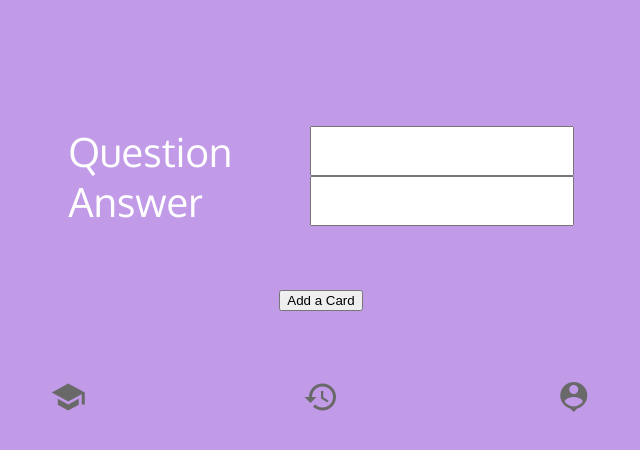
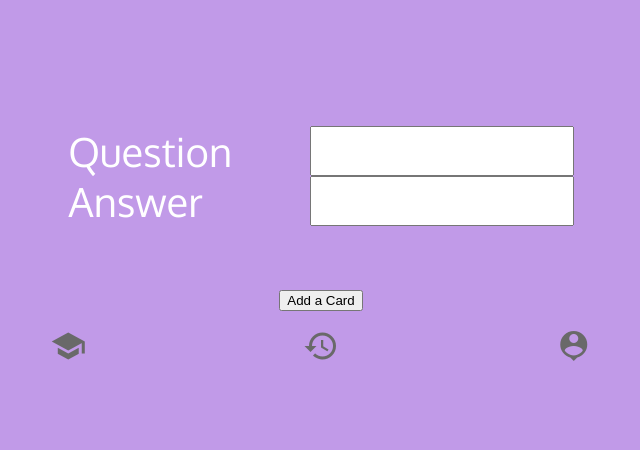
Before and after one commit to jkyletreman/flash_web_app, a React (Create React App) app: page /create in a window 1280 px wide. Shown: the top 450 px of the page, without its empty margins (319-959 px from the left). Built offline with nearby package versions, Linux system fonts and the light colour scheme; a web font is replaced by a local one.

Commit message:
Fix spacing

```diff
--- a/src/components/js/CardNav.js
+++ b/src/components/js/CardNav.js
@@ -36,7 +36,7 @@ export default class CardNav extends Component {
   render() {
     return (<MuiThemeProvider>
       <React.Fragment>
-        <div style={this.props.combineStyleObjects(grid.IconContainer, {paddingTop: '5%'})}>
+        <div style={this.props.combineStyleObjects(grid.IconContainer, {paddingTop: '1%'})}>
           {/* previous card */}
           <Icon colors={this.props.colors} text={'fast_rewind'} grid={grid.IconLeft} />
           {/* next card */}
--- a/src/components/js/NavBar.js
+++ b/src/components/js/NavBar.js
@@ -36,7 +36,7 @@ export default class NavBar extends Component {
   render() {
     return (<MuiThemeProvider>
       <React.Fragment>
-        <div style={this.props.combineStyleObjects(grid.IconContainer, {paddingTop: '5%'})}>
+        <div style={this.props.combineStyleObjects(grid.IconContainer, {paddingTop: '1%'})}>
           <Icon colors={this.props.colors} text={'school'} grid={grid.IconLeft}/>
           <Icon colors={this.props.colors} text={'history'} grid={grid.IconCenter} onClick={this.handleClick}/>
           <Icon colors={this.props.colors} text={'person_pin'} grid={grid.IconRight}/>
--- a/src/components/js/Test.js
+++ b/src/components/js/Test.js
@@ -17,12 +17,12 @@ const grid = {
   answer1: {
     gridRow: '2',
     gridColumn: '1',
-    marginTop: '4%'
+    marginTop: '3%'
   },
   answer2: {
     gridRow: '3',
     gridColumn: '1',
-    marginTop: '4%'
+    marginTop: '3%'
   }
 }
 
@@ -114,7 +114,7 @@ export default class Test extends React.Component {
   render() {
     return (<MuiThemeProvider>
       <React.Fragment>
-      <div style={grid.container}>
+      <div style={this.props.combineStyleObjects(grid.container, {paddingBottom: '2%'})}>
         <Rectangle
           onClick={this.handleClick}
           // Style & Props
--- a/src/components/js/Train.js
+++ b/src/components/js/Train.js
@@ -104,7 +104,7 @@ export default class Train extends React.Component {
 
   render() {
     return (<React.Fragment>
-      <div style={grid.container}>
+      <div style={this.props.combineStyleObjects(grid.container, {paddingBottom: '2%'})}>
         {/* Question */}
         <Rectangle
           //Events
```
